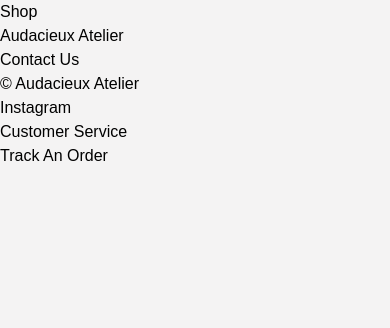
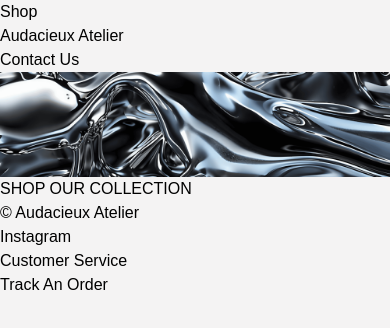
Before and after one commit to seanzinh0/ecommerce-v2, a React (Vite) app: page / in a window 390 px wide. Shown: the top 328 px of the page. Built offline with nearby package versions, Linux system fonts and the light colour scheme.

Commit message:
add components and make hero responsive

```diff
--- a/src/components/Footer.jsx
+++ b/src/components/Footer.jsx
@@ -6,13 +6,13 @@
             <ul className='flex flex-row justify-center md:gap-16 w-full min-[320px]:gap-5 min-[320px]:mx-4'>
                 <li className='md:text-lg font-light min-[320px]:text-xs text-center'>&copy; Audacieux Atelier</li>
                 <Link to="https://www.instagram.com">
-                    <li className='md:text-lg font-light min-[320px]:text-xs text-center'>Instagram</li>
+                    <li className='md:text-lg font-light min-[320px]:text-xs text-center hover:underline'>Instagram</li>
                 </Link>
                 <Link to="/contact">
-                    <li className='md:text-lg font-light min-[320px]:text-xs text-center'>Customer Service</li>
+                    <li className='md:text-lg font-light min-[320px]:text-xs text-center hover:underline'>Customer Service</li>
                 </Link>
                 <Link to="/contact">
-                    <li className='md:text-lg font-light min-[320px]:text-xs text-center'>Track An Order</li>
+                    <li className='md:text-lg font-light min-[320px]:text-xs text-center hover:underline'>Track An Order</li>
                 </Link>
             </ul>
         </footer>
--- /dev/null
+++ b/src/components/Hero.jsx
@@ -0,0 +1,16 @@
+import {Link} from "react-router-dom";
+
+const Hero = () => {
+    return (
+        <>
+        <img className='w-full md:h-96 h-80 object-cover' src='/public/img/hero-optimized.png' alt='Hero'/>
+            <Link to='/products'>
+            <div className='flex justify-center'>
+            <div className='text-white text-xl w-64 xl:text-7xl md:text-4xl font-light bg-opacity-70 bg-slate-500 md:w-6/12 md:h-36 min-h-24 text-center rounded-md absolute md:-translate-y-52 hover:bg-opacity-85 flex justify-center items-center -translate-y-36'>SHOP OUR COLLECTION</div>
+            </div>
+            </Link>
+        </>
+    )
+}
+
+export default Hero;
--- a/src/pages/Home.jsx
+++ b/src/pages/Home.jsx
@@ -1,8 +1,10 @@
 import '../App.css'
+import Hero from '../components/Hero'
 
 const Home = () => {
     return(
         <>
+            <Hero/>
         </>
     )
 }
```
Also changed, not shown: src/components/AboutCard.jsx (added), src/components/ContactForm.jsx (added), src/components/ProductCard.js (added), src/components/Slider.jsx (added), src/components/SohoCard.jsx (added).
